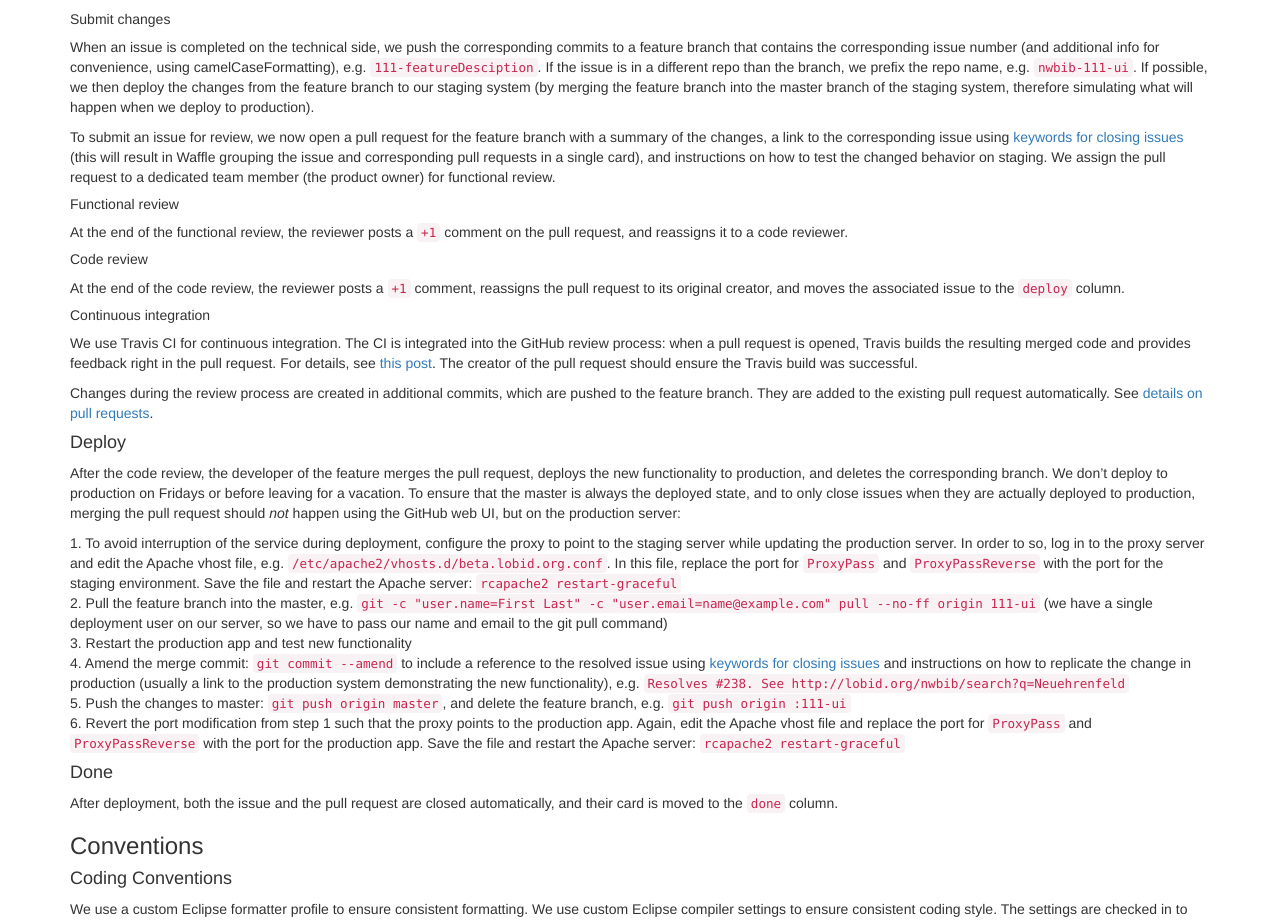
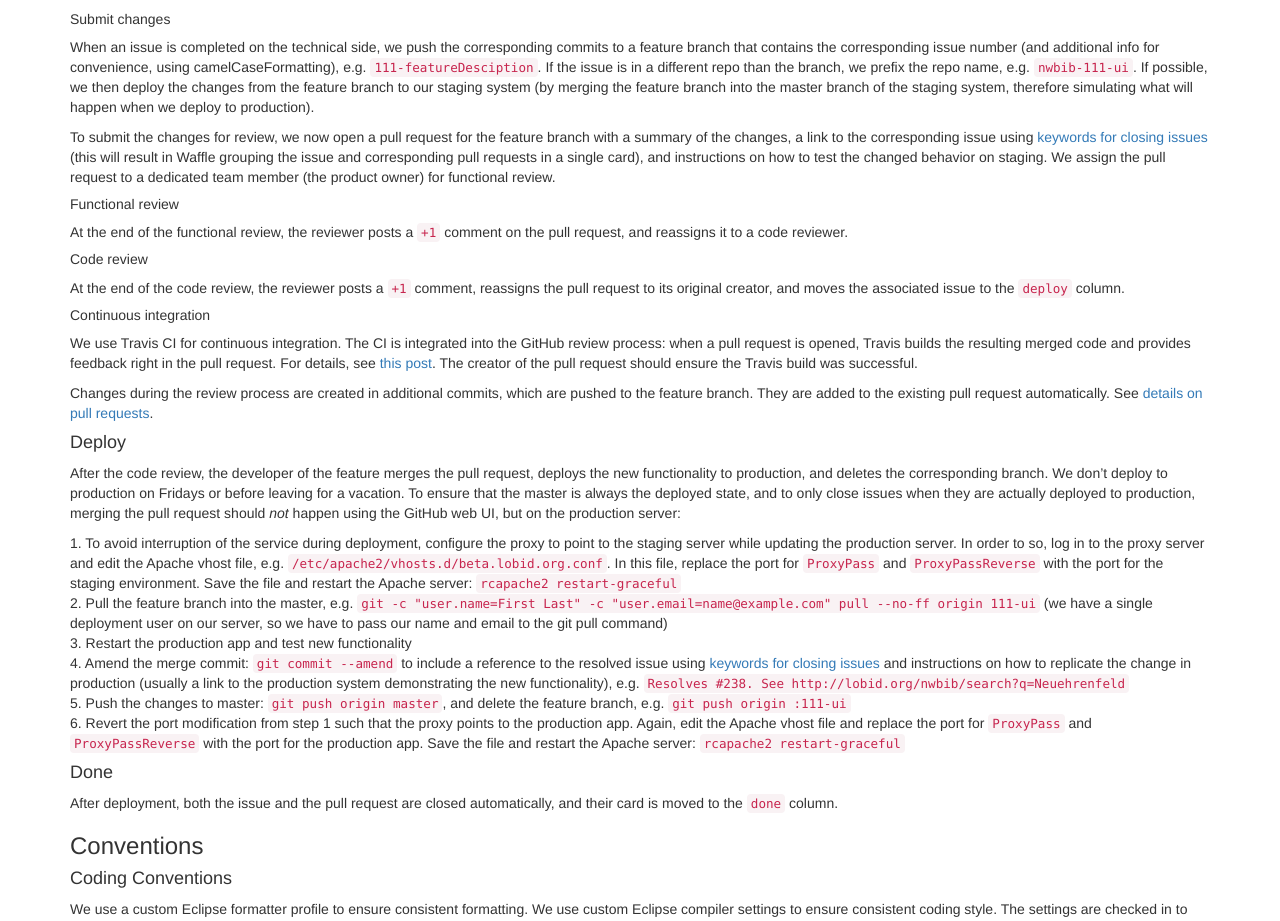
Before and after one commit to hbz/hbz.github.com, a plain HTML site: page index.html in a window 1280 px wide. Shown: the part 5723-6644 px from the top of the page. Drawn offline with nearby package versions, Linux system fonts and the light colour scheme.

Commit message:
Tweak wording based on feedback by @acka47

```diff
--- a/index.html
+++ b/index.html
@@ -288,7 +288,7 @@
 			<code>111-featureDesciption</code>. If the issue is in a different repo than the branch, we prefix the repo name, e.g.
 			<code>nwbib-111-ui</code>. If possible, we then deploy the changes from the feature branch to our staging system (by merging the feature branch into the master branch of the staging system, therefore simulating what will happen when we deploy to production).
 		</p>
-		<p>To submit an issue for review, we now open a pull request for the feature branch with a summary of the changes, a link to the corresponding issue using
+		<p>To submit the changes for review, we now open a pull request for the feature branch with a summary of the changes, a link to the corresponding issue using
 			<a href="https://help.github.com/articles/closing-issues-via-commit-messages/">keywords for closing issues</a> (this will result in Waffle grouping the issue and corresponding pull requests in a single card), and instructions on how to test the changed behavior on staging. We assign the pull request to a dedicated team member (the product owner) for functional review.
 		</p>
 		<h5 id="Functionalreview">Functional review</h5>
```
Also changed, not shown: 1 other file.
